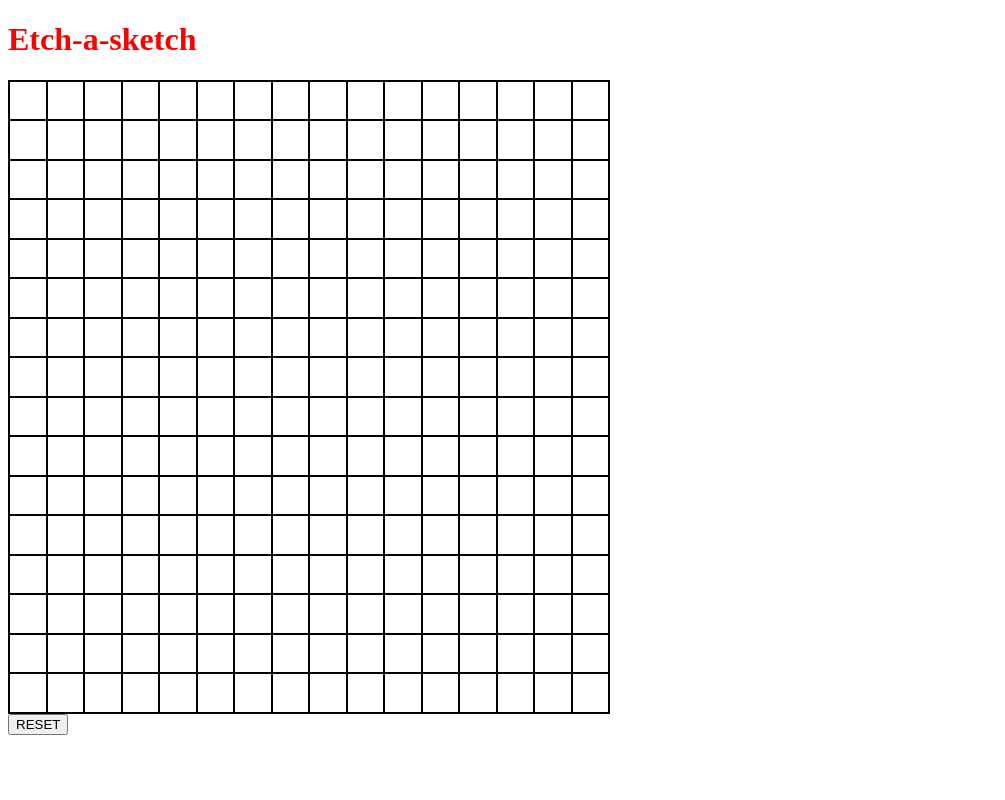
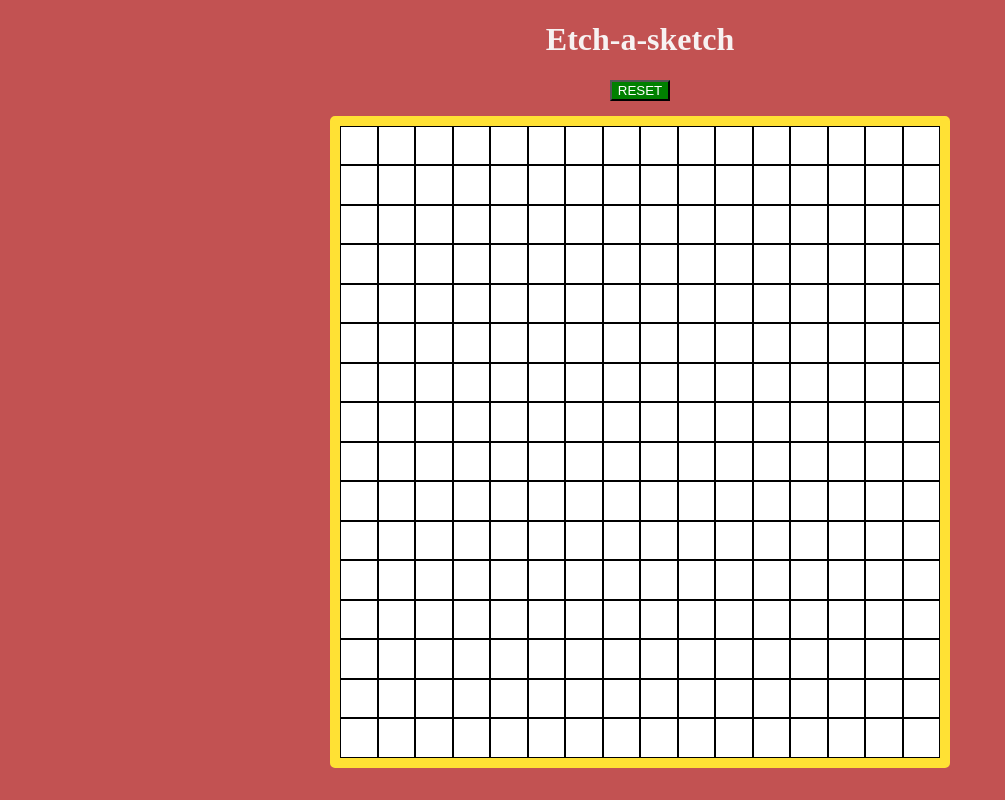
Before and after one commit to jsfilas/etch-a-sketch, a plain HTML site: page index.html in a window 1280 px wide. Shown: the whole page, without its empty margins (0-1005 px from the left). Drawn offline with Linux system fonts and the light colour scheme.

Commit message:
Updated html and CSS for better visuals

```diff
--- a/index.html
+++ b/index.html
@@ -8,10 +8,13 @@
             <h1 id="title">Etch-a-sketch</h1>
         </header>
         <main>
+            <div id="box">
+                <button id="reset">RESET</button>
+            </div>
             <div id='container'></div>
         </main>
         <footer>
-            <button id="reset">RESET</button>
+
         </footer>
     </body>
     <script src='script.js'></script>
--- a/style.css
+++ b/style.css
@@ -1,11 +1,10 @@
-header {
-
-}
 
 #container {
     width: 600px;
-    border: 1px solid black;
-
+    border: 10px solid rgb(255, 225, 52);
+    border-radius: 5px;
+    margin: auto;
+    background-color: white;
 }
 
 .row {
@@ -15,7 +14,9 @@ header {
 }
 
 h1 {
-    color: red;
+    color: rgb(247, 242, 242);
+    text-align: center;
+
 }
 
 .col {
@@ -26,3 +27,19 @@ h1 {
 .cellHover {
     background-color: black;
 }
+
+#box {
+    margin: auto;
+    width: 50%;
+    text-align: center;
+    padding-bottom: 15px;
+}
+
+button {
+    color: white;
+    background-color: green;
+}
+
+body {
+    background-color: rgb(194, 82, 82);
+}
```
